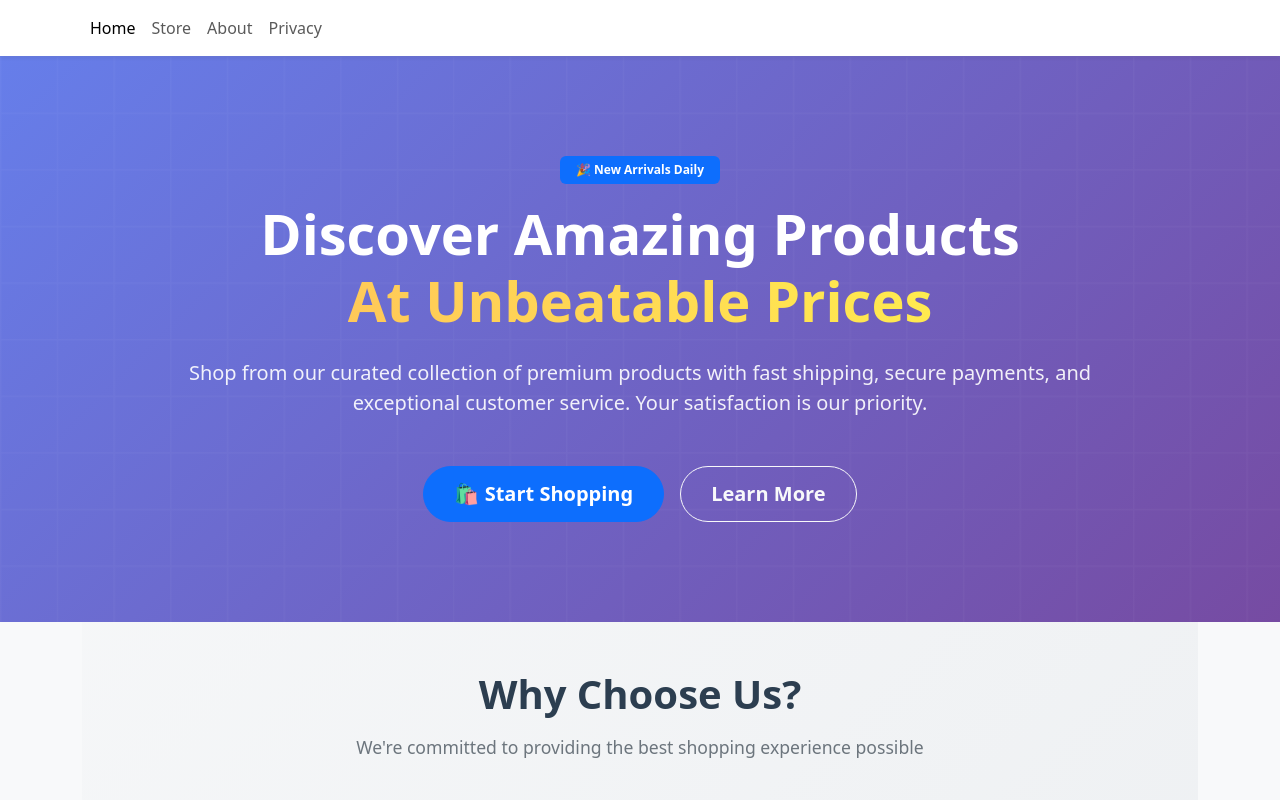
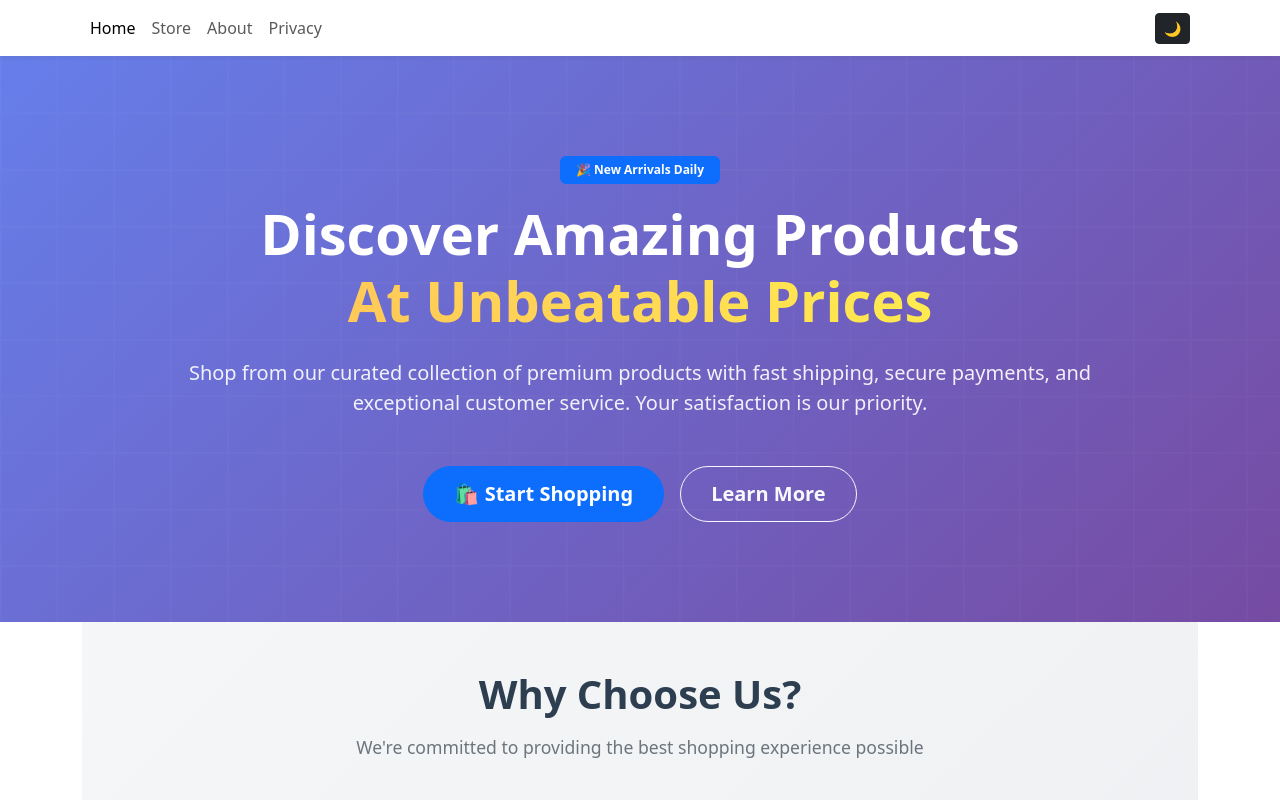
Before and after one commit to jhaysdevs/react-ts-cart, a React (Vite) app: page / in a window 1280 px wide. Shown: the top 800 px of the page. Built offline with nearby package versions, Linux system fonts and the light colour scheme; no server answers.

Commit message:
Starting theme management 🔆 / 🌙 / 🐣

```diff
--- a/index.html
+++ b/index.html
@@ -6,9 +6,12 @@
   <link rel="icon" type="image/svg+xml" href="/vite.svg" />
   <meta name="viewport" content="width=device-width, initial-scale=1.0" />
   <title>React TS 🛒</title>
+  <script type="module">
+    import('./src/theme.ts');
+  </script>
 </head>
 
-<body class="bg-light">
+<body>
   <div id="root"></div>
   <script type="module" src="/src/main.tsx"></script>
 </body>
--- a/src/components/Navbar.tsx
+++ b/src/components/Navbar.tsx
@@ -1,3 +1,5 @@
+import { toggleTheme as toggleThemeUtil, theme } from '../theme'
+import { useEffect, useState } from 'react'
 import { Button, Container, Nav, Navbar as NavbarBs } from 'react-bootstrap'
 import { NavLink, useLocation, useNavigate } from 'react-router-dom'
 
@@ -7,6 +9,14 @@ export function Navbar() {
   const { cartQuantity, openCart } = useShoppingCart()
   const location = useLocation()
   const navigate = useNavigate()
+  const [isDarkMode, setIsDarkMode] = useState(false)
+
+  // Sync with already-applied theme (applied in HTML script)
+  useEffect(() => {
+    const currentTheme = document.documentElement.getAttribute('data-bs-theme')
+    const isDark = currentTheme === 'dark'
+    setIsDarkMode(isDark)
+  }, [])
 
   const isOnCartPage = location.pathname === '/cart'
 
@@ -17,9 +27,13 @@ export function Navbar() {
       navigate('/cart')
     }
   }
+
+  const toggleTheme = () => {
+    toggleThemeUtil(isDarkMode, setIsDarkMode)
+  }
   return (
-    <NavbarBs sticky='top' className='bg-white shadow-sm'>
-      <Container>
+    <NavbarBs sticky='top' className='shadow-sm'>
+      <Container className='navbar-container'>
         <Nav className='me-auto'>
           <Nav.Link to='/' as={NavLink}>
             Home
@@ -34,16 +48,21 @@ export function Navbar() {
             Privacy
           </Nav.Link>
         </Nav>
+
+        <Button
+          variant={isDarkMode ? 'light' : 'dark'}
+          onClick={() => toggleTheme(isDarkMode, setIsDarkMode)}
+          className='me-2 theme-toggle'
+          size='sm'
+          title={`Switch to ${isDarkMode ? 'light' : 'dark'} mode`}>
+          {isDarkMode ? '☀️' : '🌙'}
+        </Button>
+
         {cartQuantity > 0 && (
           <Button
             onClick={handleCartClick}
-            style={{
-              width: '3rem',
-              height: '3rem',
-              position: 'relative',
-            }}
             variant='primary'
-            className='d-flex rounded-circle'>
+            className='d-flex rounded-circle position-relative cart-button'>
             <svg
               version='1.1'
               xmlns='http://www.w3.org/2000/svg'
@@ -56,24 +75,7 @@ export function Navbar() {
               <path d='M32 29c0 1.657-1.343 3-3 3s-3-1.343-3-3c0-1.657 1.343-3 3-3s3 1.343 3 3z'></path>
               <path d='M32 16v-12h-24c0-1.105-0.895-2-2-2h-6v2h4l1.502 12.877c-0.915 0.733-1.502 1.859-1.502 3.123 0 2.209 1.791 4 4 4h24v-2h-24c-1.105 0-2-0.895-2-2 0-0.007 0-0.014 0-0.020l26-3.98z'></path>
             </svg>
-            <div
-              className='rounded-circle bg-danger d-flex justify-content-center align-items-center'
-              style={{
-                color: 'white',
-                minWidth: '1.2rem',
-                minHeight: '1.2rem',
-                padding: '0.15rem',
-                position: 'absolute',
-                bottom: 0,
-                right: 0,
-                transform: 'translate(25%, 25%)',
-                fontSize: 'clamp(0.65rem, 1.5vw, 0.75rem)',
-                lineHeight: 1,
-                aspectRatio: '1',
-                display: 'flex',
-                alignItems: 'center',
-                justifyContent: 'center',
-              }}>
+            <div className='rounded-circle bg-danger d-flex justify-content-center align-items-center position-absolute text-white cart-quantity-badge'>
               {cartQuantity}
             </div>
           </Button>
--- /dev/null
+++ b/src/styles/components/Navbar.scss
@@ -0,0 +1,33 @@
+@use '../variables' as *;
+
+// Navbar Cart Button Styles
+.cart-button {
+  width: 3rem;
+  height: 3rem;
+}
+
+.cart-quantity-badge {
+  min-width: 1.2rem;
+  min-height: 1.2rem;
+  padding: 0.15rem;
+  bottom: 0;
+  right: 0;
+  transform: translate(25%, 25%);
+  font-size: clamp(0.65rem, 1.5vw, 0.75rem);
+  line-height: 1;
+  aspect-ratio: 1;
+}
+
+// Dark Mode Toggle Button
+.theme-toggle {
+  transition: all 0.3s ease;
+  border: none;
+
+  &:hover {
+    transform: scale(1.1);
+  }
+
+  &:focus {
+    box-shadow: 0 0 0 0.2rem rgba(0, 123, 255, 0.25);
+  }
+}
--- /dev/null
+++ b/src/theme.ts
@@ -0,0 +1,49 @@
+// Theme manager class
+type Theme = 'light' | 'dark'
+
+class ThemeManager {
+  private static instance: ThemeManager
+  private currentTheme: Theme
+
+  private constructor() {
+    this.currentTheme = this.detectTheme()
+    this.applyTheme(this.currentTheme)
+  }
+
+  static getInstance(): ThemeManager {
+    return ThemeManager.instance || (ThemeManager.instance = new ThemeManager())
+  }
+
+  private detectTheme(): Theme {
+    const saved = localStorage.getItem('theme')
+    return (
+      (saved as Theme) ||
+      (window.matchMedia('(prefers-color-scheme: dark)').matches ? 'dark' : 'light')
+    )
+  }
+
+  private applyTheme(theme: Theme): void {
+    document.documentElement.setAttribute('data-bs-theme', theme)
+    document.body.setAttribute('data-bs-theme', theme)
+    localStorage.setItem('theme', theme)
+    this.currentTheme = theme
+  }
+
+  getCurrentTheme(): Theme {
+    return this.currentTheme
+  }
+
+  toggleTheme(): void {
+    this.applyTheme(this.currentTheme === 'dark' ? 'light' : 'dark')
+  }
+}
+
+// Auto-initialize
+ThemeManager.getInstance()
+
+// Export for React components
+export const theme = () => ThemeManager.getInstance().getCurrentTheme()
+export const toggleTheme = (isDark: boolean, setIsDark: (dark: boolean) => void) => {
+  ThemeManager.getInstance().toggleTheme()
+  setIsDark(ThemeManager.getInstance().getCurrentTheme() === 'dark')
+}
--- a/vite.config.ts
+++ b/vite.config.ts
@@ -1,25 +1,7 @@
-import react from '@vitejs/plugin-react-swc'
+import react from '@vitejs/plugin-react'
 import { defineConfig } from 'vite'
 
 // https://vitejs.dev/config/
 export default defineConfig({
   plugins: [react()],
-  define: {
-    'process.env.NODE_ENV': JSON.stringify(process.env.NODE_ENV || 'development'),
-  },
-  css: {
-    preprocessorOptions: {
-      scss: {
-        api: 'modern-compiler',
-      },
-    },
-    postcss: {
-      plugins: [
-        // CSS minification is handled by Vite's built-in minifier
-      ],
-    },
-  },
-  build: {
-    cssMinify: true,
-  },
 })
```
